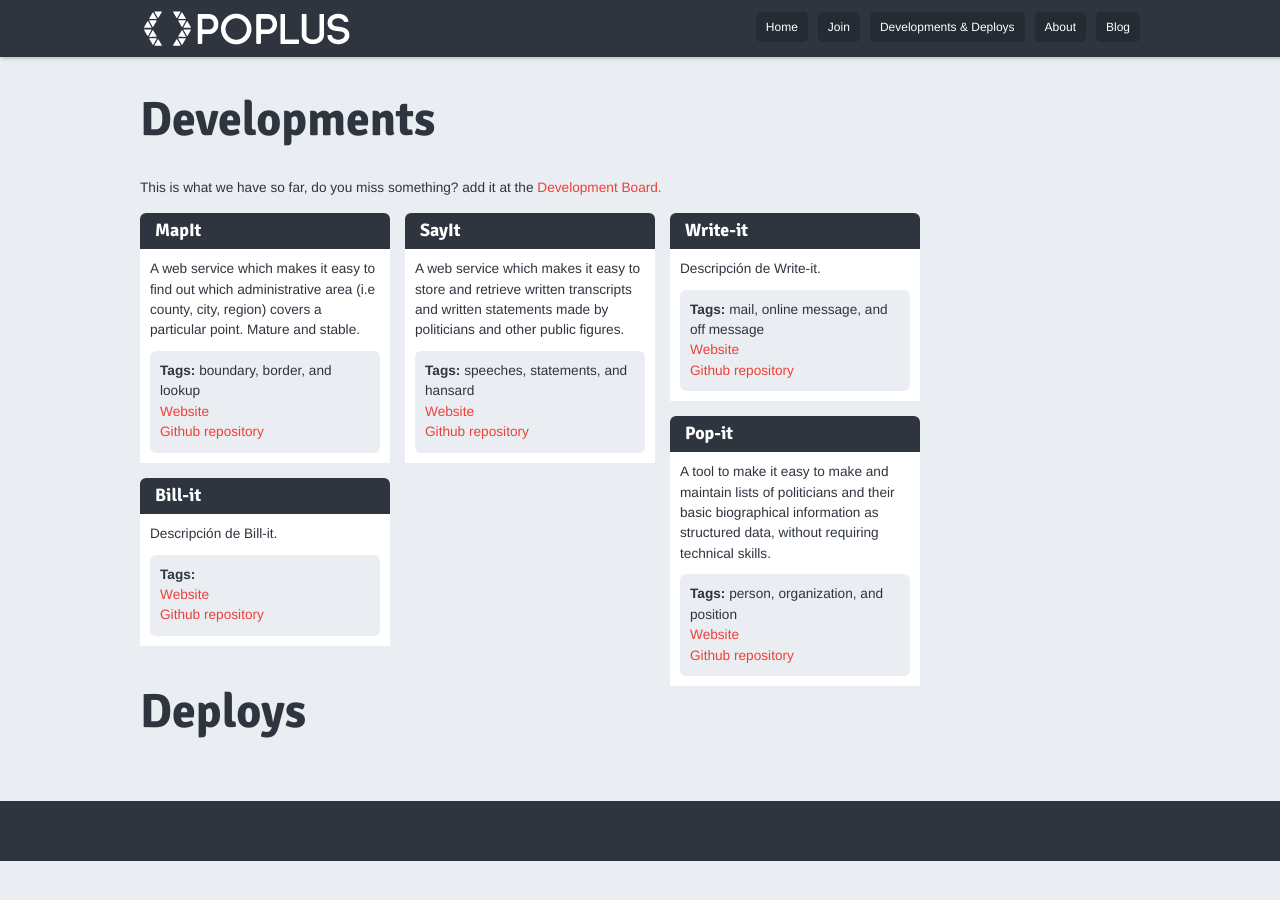
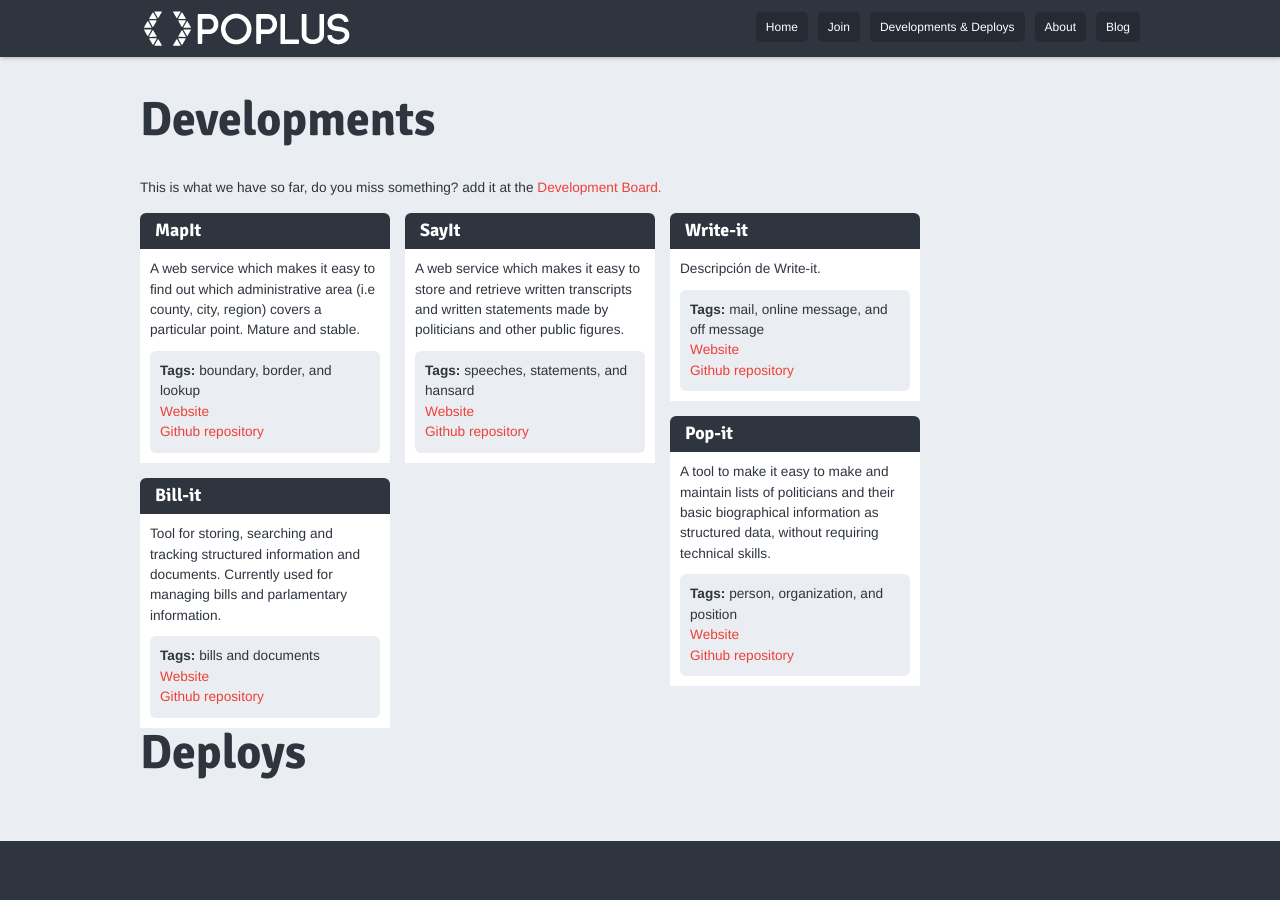
Before and after one commit to poplus/home-poplus, a Jekyll site: the page built from catalogue.html, in a window 1280 px wide and 900 px high. Built offline with Jekyll 4.4.1, drawn with Linux system fonts in a browser that asks for light colours; Markdown is read by kramdown in place of the engine named in the settings.

Commit message:
Update 2013-08-19-billit.md
Added excerpt and tags

```diff
--- a/_posts/2013-08-19-billit.md
+++ b/_posts/2013-08-19-billit.md
@@ -6,7 +6,10 @@
 owner: ciudadano Inteligente
 url: http://writeit.ciudadanointeligente.org/en/
 repo: https://github.com/ciudadanointeligente/bill-it
-excerpt: Descripción de Bill-it.
+excerpt: Tool for storing, searching and tracking structured information and documents. Currently used for managing bills and parlamentary information.
+tags:
+- bills
+- documents
 publish: true
 status: In development
 ---
```
